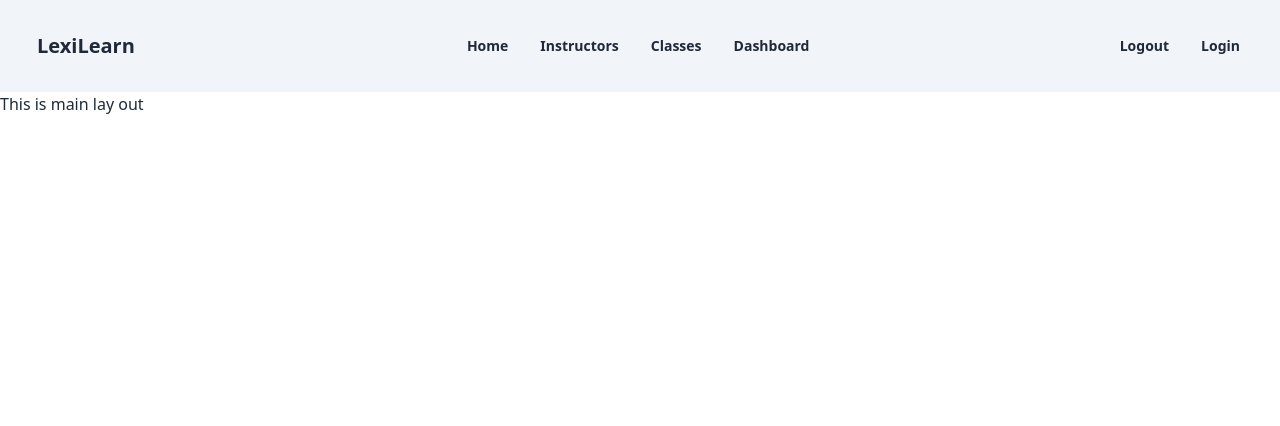
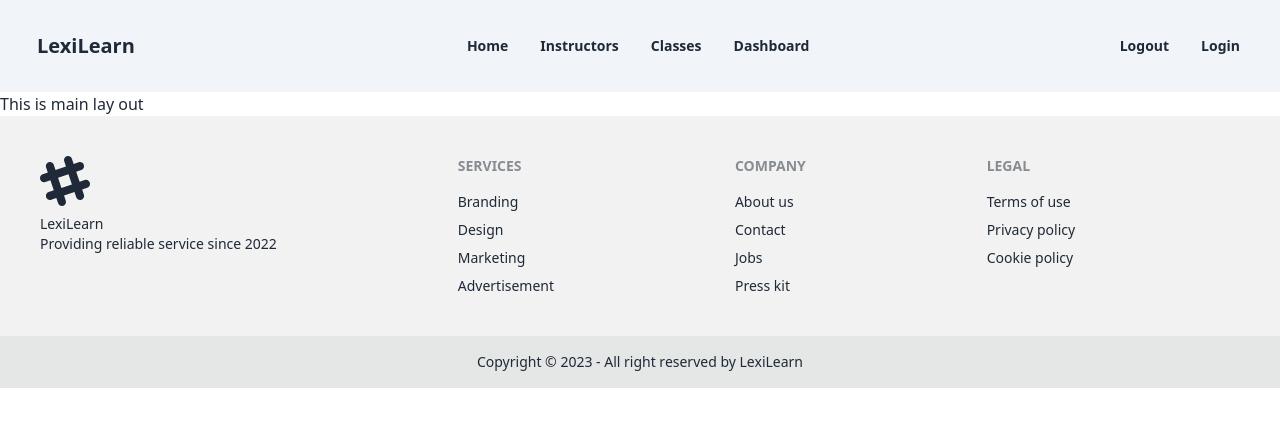
Before and after one commit to shakhawat-softdev/lexi-learn-client, a React (Vite) app: page / in a window 1280 px wide. Shown: the top 426 px of the page. Built offline with nearby package versions, Linux system fonts and the light colour scheme.

Commit message:
Footer is implemented

```diff
--- a/src/Layouts/Main.jsx
+++ b/src/Layouts/Main.jsx
@@ -1,3 +1,4 @@
+import Footer from "../Pages/Shared/Footer/Footer";
 import Navbar from "../Pages/Shared/NavBar/Navbar";
 
 
@@ -6,6 +7,7 @@
       <>
          <Navbar />
          <p>This is main lay out</p>
+         <Footer />
       </>
    );
 };
--- /dev/null
+++ b/src/Pages/Shared/Footer/Footer.jsx
@@ -0,0 +1,43 @@
+
+
+const Footer = () => {
+   return (
+      <footer>
+         <div className="footer p-10 bg-base-200 text-base-content">
+            <div>
+               <svg width="50" height="50" viewBox="0 0 24 24" xmlns="http://www.w3.org/2000/svg" fillRule="evenodd" clip-rule="evenodd" className="fill-current"><path d="M22.672 15.226l-2.432.811.841 2.515c.33 1.019-.209 2.127-1.23 2.456-1.15.325-2.148-.321-2.463-1.226l-.84-2.518-5.013 1.677.84 2.517c.391 1.203-.434 2.542-1.831 2.542-.88 0-1.601-.564-1.86-1.314l-.842-2.516-2.431.809c-1.135.328-2.145-.317-2.463-1.229-.329-1.018.211-2.127 1.231-2.456l2.432-.809-1.621-4.823-2.432.808c-1.355.384-2.558-.59-2.558-1.839 0-.817.509-1.582 1.327-1.846l2.433-.809-.842-2.515c-.33-1.02.211-2.129 1.232-2.458 1.02-.329 2.13.209 2.461 1.229l.842 2.515 5.011-1.677-.839-2.517c-.403-1.238.484-2.553 1.843-2.553.819 0 1.585.509 1.85 1.326l.841 2.517 2.431-.81c1.02-.33 2.131.211 2.461 1.229.332 1.018-.21 2.126-1.23 2.456l-2.433.809 1.622 4.823 2.433-.809c1.242-.401 2.557.484 2.557 1.838 0 .819-.51 1.583-1.328 1.847m-8.992-6.428l-5.01 1.675 1.619 4.828 5.011-1.674-1.62-4.829z"></path></svg>
+
+               {/* TODO.....Company Logo & More company Information */}
+
+               <p>LexiLearn<br />Providing reliable service since 2022</p>
+            </div>
+            <div>
+               <span className="footer-title">Services</span>
+               <a className="link link-hover">Branding</a>
+               <a className="link link-hover">Design</a>
+               <a className="link link-hover">Marketing</a>
+               <a className="link link-hover">Advertisement</a>
+            </div>
+            <div>
+               <span className="footer-title">Company</span>
+               <a className="link link-hover">About us</a>
+               <a className="link link-hover">Contact</a>
+               <a className="link link-hover">Jobs</a>
+               <a className="link link-hover">Press kit</a>
+            </div>
+            <div>
+               <span className="footer-title">Legal</span>
+               <a className="link link-hover">Terms of use</a>
+               <a className="link link-hover">Privacy policy</a>
+               <a className="link link-hover">Cookie policy</a>
+            </div>
+         </div>
+         <div className="footer footer-center p-4 bg-base-300 text-base-content">
+            <p>Copyright © 2023 - All right reserved by LexiLearn</p>
+         </div>
+      </footer>
+
+   );
+};
+
+export default Footer;
--- a/src/Pages/Shared/NavBar/Navbar.jsx
+++ b/src/Pages/Shared/NavBar/Navbar.jsx
@@ -21,7 +21,6 @@
       <Link to='/'><li><span>Classes</span></li></Link>
       <Link to='/'><li><span>Dashboard </span></li></Link>
    </ul>
-
 
    const navItemsDropdown = <ul tabIndex={0} className="menu menu-compact dropdown-content mt-3 p-2 shadow bg-base-100 rounded-box w-52">
       <Link to='/'><li><span>Home</span></li></Link>
```
